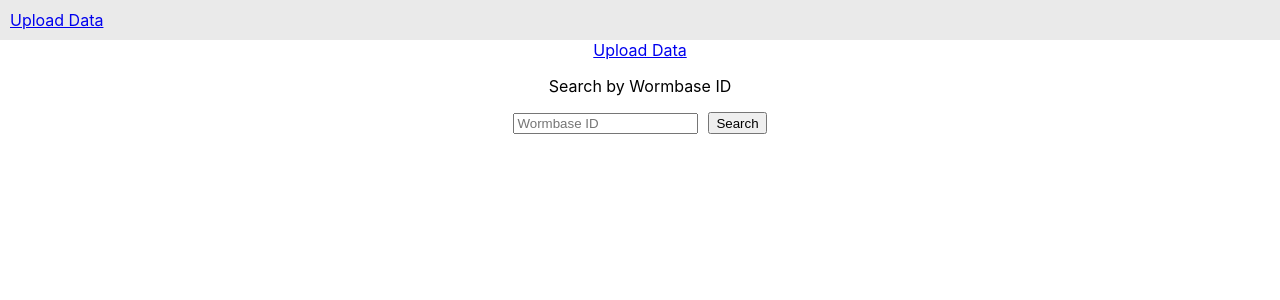
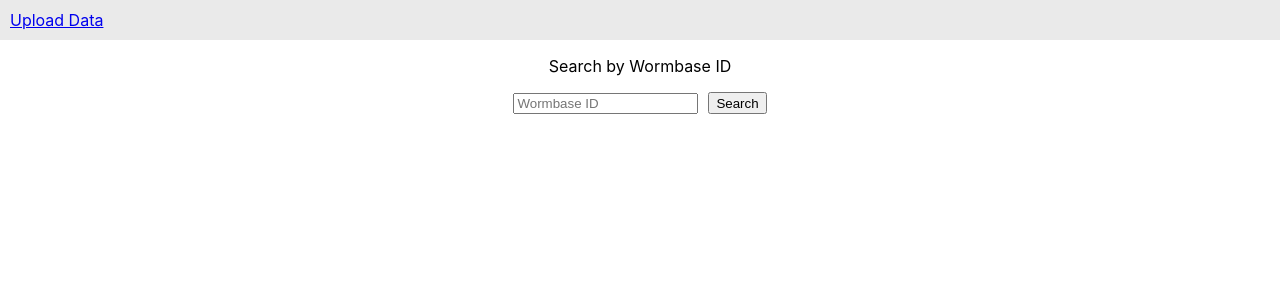
Before and after one commit to kambielawski/wormviz, a React (Create React App) app in the folder wormviz-client/: page / in a window 1280 px wide. Shown: the top 300 px of the page. Built offline with nearby package versions, Linux system fonts and the light colour scheme.

Commit message:
update header on data view

```diff
--- a/wormviz-client/src/components/SearchBar.js
+++ b/wormviz-client/src/components/SearchBar.js
@@ -1,5 +1,4 @@
 import React, { useState } from 'react';
-import { Link } from 'react-router-dom';
 import Button from 'react-bootstrap/Button';
 import InputGroup from 'react-bootstrap/InputGroup';
 import FormControl from 'react-bootstrap/FormControl';
@@ -16,10 +15,6 @@
 
     return (
         <>
-            <Link to={{
-                pathname: '/upload',
-                state: props.history?.location?.state,
-            }}>Upload Data</Link>
             <p>Search by Wormbase ID</p>
             <div style={styles.container}>
                 <InputGroup style={styles.searchBox}>
--- a/wormviz-client/src/components/WBGeneOverview.js
+++ b/wormviz-client/src/components/WBGeneOverview.js
@@ -6,7 +6,7 @@
     return(
         <div>
             <strong>Overview</strong>
-            <p><a href={`https://wormbase.org/species/c_elegans/gene/${overview.name}`}>View {overview.name} on Wormbase</a></p>
+            <p><a href={`https://wormbase.org/species/c_elegans/gene/${overview.name}`} target='_blank'>View {overview.name} on Wormbase</a></p>
             <p>Sequence: {overview.fields.sequence_name.data}</p>
             <p>Type: {overview.fields.classification.data.type}</p>
         </div>
```
